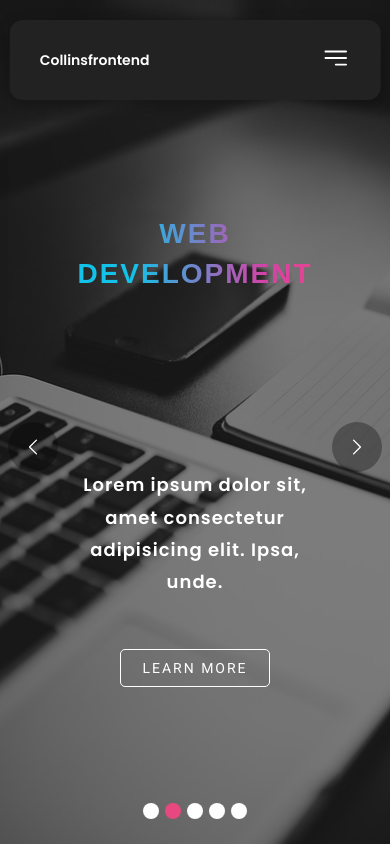
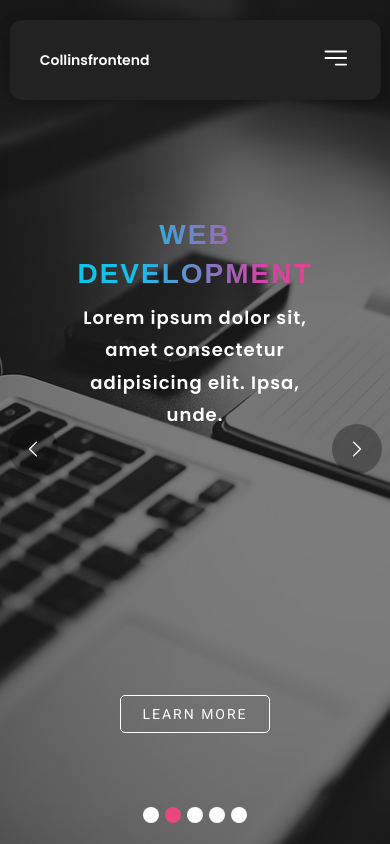
Before and after one commit to collinsMutai/Web-Design-Agency, a React (Create React App) app in the folder client/: page / in a window 390 px wide. Shown: the top 844 px of the page. Built offline with nearby package versions, Linux system fonts and the light colour scheme.

Commit message:
media query

```diff
--- a/client/src/Components/Slider.css
+++ b/client/src/Components/Slider.css
@@ -1,5 +1,5 @@
 :root {
-  --heights: 100vh;
+  --heights: auto;
   --widths: 100%;
   --color-primary: #12c2e9;
   --color-secondary: #d641a7;
@@ -216,7 +216,7 @@ svg:hover {
   }
 
   .slide-text {
-    top: 55%;
+    top: 35%;
     font-size: 18px;
     line-height: 1.8em;
     font-weight: 300;
@@ -224,7 +224,7 @@ svg:hover {
   .hero-btn {
     font-size: 14px;
     padding: 10px;
-    bottom: 15%;
+    bottom: 10%;
   }
   .prev,
   .next {
@@ -251,7 +251,7 @@ svg:hover {
   }
 
   .slide-text {
-    top: 57%;
+
     font-size: 16px;
     line-height: 1.8em;
     font-weight: 300;
@@ -259,7 +259,7 @@ svg:hover {
   .hero-btn {
     font-size: 14px;
     padding: 10px;
-    bottom: 12%;
+
   }
   .prev,
   .next {
@@ -286,7 +286,7 @@ svg:hover {
   }
 
   .slide-text {
-    top: 55%;
+
     font-size: 16px;
     line-height: 1.8em;
     font-weight: 300;
@@ -294,7 +294,7 @@ svg:hover {
   .hero-btn {
     font-size: 14px;
     padding: 10px;
-    bottom: 12%;
+
   }
   .prev,
   .next {
```
Also changed, not shown: 6 other files (tests, documents, lock files or other folders).
